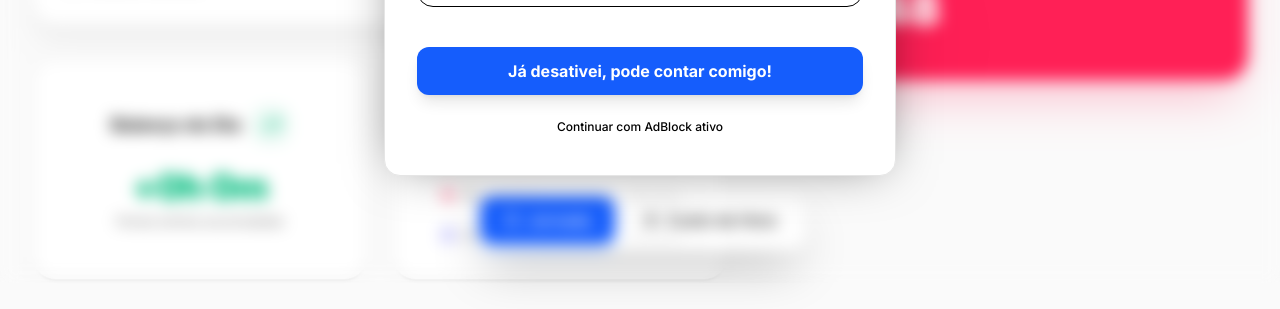
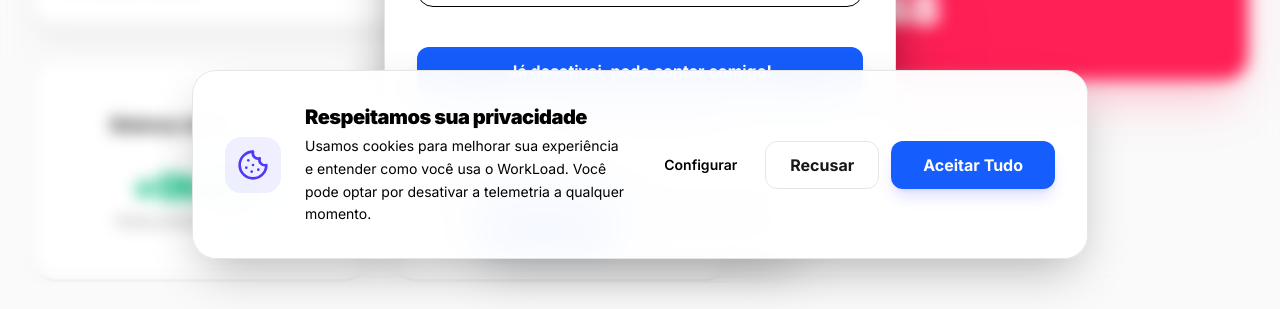
Before and after one commit to devRMA/workload, a Next.js app: page / in a window 1280 px wide. Shown: the part 517-826 px from the top of the page. Built offline with nearby package versions, Linux system fonts and the light colour scheme; no server answers.

Commit message:
feat: add cookie consent with telemetry opt-out and conditional analytics loading

```diff
--- a/app/layout.tsx
+++ b/app/layout.tsx
@@ -1,8 +1,9 @@
 import type { Metadata } from "next";
 import { Inter } from "next/font/google";
 import "./globals.css";
-import { GoogleAnalytics } from "@next/third-parties/google";
+import { CookieConsent } from "@/components/molecules/cookie-consent";
 import { AdManager } from "@/components/organisms/ad-manager";
+import { AnalyticsWrapper } from "@/components/organisms/analytics-wrapper";
 import { ThemeProvider } from "@/components/theme-provider";
 
 const inter = Inter({ subsets: ["latin"] });
@@ -73,10 +74,9 @@ export default function RootLayout({
 				>
 					{children}
 					<AdManager />
+					<CookieConsent />
 				</ThemeProvider>
-				{process.env.NEXT_PUBLIC_GA_ID && (
-					<GoogleAnalytics gaId={process.env.NEXT_PUBLIC_GA_ID} />
-				)}
+				<AnalyticsWrapper />
 			</body>
 		</html>
 	);
--- /dev/null
+++ b/components/molecules/cookie-consent.tsx
@@ -0,0 +1,189 @@
+"use client";
+
+import { Cookie, Shield, X } from "lucide-react";
+import { AnimatePresence, motion } from "motion/react";
+import { useEffect, useState } from "react";
+import { Button } from "@/components/atoms/button";
+
+const CONSENT_KEY = "workload_cookie_consent";
+
+export function CookieConsent() {
+	const [isVisible, setIsVisible] = useState(false);
+	const [showSettings, setShowSettings] = useState(false);
+	const [telemetryEnabled, setTelemetryEnabled] = useState(true);
+
+	useEffect(() => {
+		const consent = localStorage.getItem(CONSENT_KEY);
+		if (!consent) {
+			setTimeout(() => setIsVisible(true), 1500);
+		} else {
+			const { telemetry } = JSON.parse(consent);
+			setTelemetryEnabled(telemetry);
+		}
+	}, []);
+
+	const saveConsent = (telemetry: boolean) => {
+		localStorage.setItem(
+			CONSENT_KEY,
+			JSON.stringify({
+				telemetry,
+				timestamp: Date.now(),
+			}),
+		);
+		setTelemetryEnabled(telemetry);
+		setIsVisible(false);
+		window.location.reload();
+	};
+
+	return (
+		<>
+			<AnimatePresence>
+				{isVisible && (
+					<motion.div
+						initial={{ y: 100, opacity: 0 }}
+						animate={{ y: 0, opacity: 1 }}
+						exit={{ y: 100, opacity: 0 }}
+						className="fixed bottom-6 left-6 right-6 z-[60] mx-auto max-w-4xl"
+					>
+						<div className="overflow-hidden rounded-3xl border border-neutral-200 dark:border-neutral-800 bg-white/95 dark:bg-neutral-950/95 backdrop-blur-xl shadow-[0_20px_50px_-12px_rgba(0,0,0,0.3)]">
+							<div className="flex flex-col md:flex-row items-center gap-6 p-6 md:p-8">
+								<div className="flex h-14 w-14 shrink-0 items-center justify-center rounded-2xl bg-indigo-500/10 text-indigo-600 dark:text-indigo-400">
+									<Cookie size={32} />
+								</div>
+
+								<div className="flex-1 space-y-1 text-center md:text-left">
+									<h3 className="text-xl font-black tracking-tight">
+										Respeitamos sua privacidade
+									</h3>
+									<p className="text-sm text-muted-foreground leading-relaxed">
+										Usamos cookies para melhorar sua experiência e entender como
+										você usa o WorkLoad. Você pode optar por desativar a
+										telemetria a qualquer momento.
+									</p>
+								</div>
+
+								<div className="flex flex-col sm:flex-row items-center gap-3 w-full md:w-auto">
+									<button
+										type="button"
+										onClick={() => setShowSettings(true)}
+										className="text-sm font-semibold text-muted-foreground hover:text-foreground transition-colors px-4 py-2"
+									>
+										Configurar
+									</button>
+									<Button
+										variant="outline"
+										onClick={() => saveConsent(false)}
+										className="w-full sm:w-auto h-12 px-6 font-bold"
+									>
+										Recusar
+									</Button>
+									<Button
+										onClick={() => saveConsent(true)}
+										className="w-full sm:w-auto h-12 px-8 font-bold shadow-lg shadow-indigo-500/20"
+									>
+										Aceitar Tudo
+									</Button>
+								</div>
+							</div>
+						</div>
+					</motion.div>
+				)}
+			</AnimatePresence>
+
+			<AnimatePresence>
+				{showSettings && (
+					<div className="fixed inset-0 z-[70] flex items-center justify-center p-4">
+						<motion.div
+							initial={{ opacity: 0 }}
+							animate={{ opacity: 1 }}
+							exit={{ opacity: 0 }}
+							onClick={() => setShowSettings(false)}
+							className="absolute inset-0 bg-background/80 backdrop-blur-sm"
+						/>
+						<motion.div
+							initial={{ opacity: 0, scale: 0.95, y: 20 }}
+							animate={{ opacity: 1, scale: 1, y: 0 }}
+							exit={{ opacity: 0, scale: 0.95, y: 20 }}
+							className="relative w-full max-w-lg overflow-hidden rounded-3xl border border-neutral-200 dark:border-neutral-800 bg-white dark:bg-neutral-950 p-8 shadow-2xl"
+						>
+							<button
+								type="button"
+								onClick={() => setShowSettings(false)}
+								className="absolute right-6 top-6 text-muted-foreground hover:text-foreground transition-colors"
+							>
+								<X size={20} />
+							</button>
+
+							<div className="space-y-8">
+								<div className="flex items-center gap-4">
+									<div className="flex h-12 w-12 items-center justify-center rounded-2xl bg-indigo-500/10 text-indigo-600 dark:text-indigo-400">
+										<Shield size={24} />
+									</div>
+									<h2 className="text-2xl font-black tracking-tight">
+										Privacidade
+									</h2>
+								</div>
+
+								<div className="space-y-6">
+									<div className="flex items-center justify-between p-4 rounded-2xl bg-muted/50 border border-neutral-200 dark:border-neutral-800">
+										<div className="space-y-1">
+											<p className="font-bold">Cookies Essenciais</p>
+											<p className="text-xs text-muted-foreground">
+												Necessários para o funcionamento do site.
+											</p>
+										</div>
+										<div className="h-6 w-11 rounded-full bg-indigo-500 flex items-center px-1">
+											<div className="h-4 w-4 rounded-full bg-white ml-auto" />
+										</div>
+									</div>
+
+									<div className="flex items-center justify-between p-4 rounded-2xl bg-muted/50 border border-neutral-200 dark:border-neutral-800">
+										<div className="space-y-1">
+											<p className="font-bold">Telemetria (Google Analytics)</p>
+											<p className="text-xs text-muted-foreground">
+												Ajuda a entender como o site é usado.
+											</p>
+										</div>
+										<button
+											type="button"
+											onClick={() => setTelemetryEnabled(!telemetryEnabled)}
+											className={`h-6 w-11 rounded-full transition-colors flex items-center px-1 ${
+												telemetryEnabled
+													? "bg-indigo-500"
+													: "bg-neutral-300 dark:bg-neutral-700"
+											}`}
+										>
+											<motion.div
+												animate={{ x: telemetryEnabled ? 20 : 0 }}
+												className="h-4 w-4 rounded-full bg-white shadow-sm"
+											/>
+										</button>
+									</div>
+								</div>
+
+								<Button
+									onClick={() => saveConsent(telemetryEnabled)}
+									className="w-full h-14 text-lg font-bold"
+								>
+									Salvar Preferências
+								</Button>
+							</div>
+						</motion.div>
+					</div>
+				)}
+			</AnimatePresence>
+
+			{/* Botão flutuante discreto para reabrir configurações se já aceito */}
+			{!isVisible && (
+				<button
+					type="button"
+					onClick={() => setShowSettings(true)}
+					className="fixed bottom-4 right-4 z-40 p-2 text-muted-foreground hover:text-indigo-500 transition-colors opacity-30 hover:opacity-100"
+					aria-label="Configurações de Privacidade"
+				>
+					<Shield size={18} />
+				</button>
+			)}
+		</>
+	);
+}
--- /dev/null
+++ b/components/organisms/analytics-wrapper.tsx
@@ -0,0 +1,25 @@
+"use client";
+
+import { GoogleAnalytics } from "@next/third-parties/google";
+import { useEffect, useState } from "react";
+
+const CONSENT_KEY = "workload_cookie_consent";
+
+export function AnalyticsWrapper() {
+	const [shouldLoad, setShouldLoad] = useState(false);
+	const gaId = process.env.NEXT_PUBLIC_GA_ID;
+
+	useEffect(() => {
+		const consent = localStorage.getItem(CONSENT_KEY);
+		if (consent) {
+			const { telemetry } = JSON.parse(consent);
+			if (telemetry) {
+				setShouldLoad(true);
+			}
+		}
+	}, []);
+
+	if (!gaId || !shouldLoad) return null;
+
+	return <GoogleAnalytics gaId={gaId} />;
+}
```
